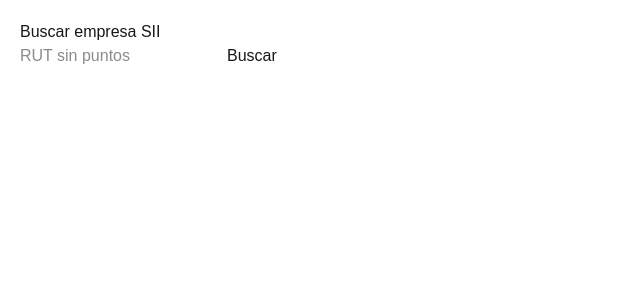
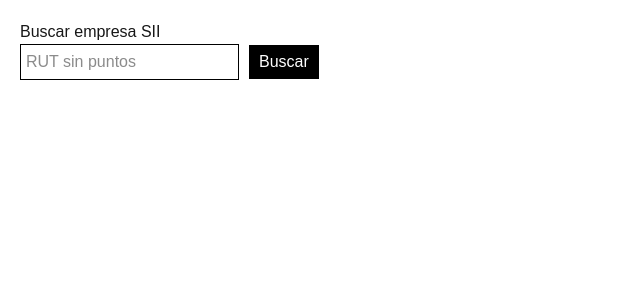
Before and after one commit to zarnoso/prospexa, a Next.js app: page / in a window 1280 px wide. Shown: the top 300 px of the page, without its empty margins (0-640 px from the left). Built offline with nearby package versions, Linux system fonts and the light colour scheme.

Commit message:
fix button click

```diff
--- a/app/page.tsx
+++ b/app/page.tsx
@@ -4,15 +4,19 @@
 
 export default function Home() {
   const [rut, setRut] = useState("");
-  const [result, setResult] = useState<any>(null);
+  const [result, setResult] = useState("");
 
   const buscar = async () => {
-    const url = `https://zeus.sii.cl/cvc/stc/stc.html?RUT=${rut}`;
+    try {
+      const url = `https://zeus.sii.cl/cvc/stc/stc.html?RUT=${rut}`;
 
-    const res = await fetch(url);
-    const html = await res.text();
+      const res = await fetch(url);
+      const html = await res.text();
 
-    setResult(html.substring(0, 500));
+      setResult(html.substring(0, 500));
+    } catch (error) {
+      setResult("Error al hacer fetch");
+    }
   };
 
   return (
@@ -23,11 +27,23 @@
         value={rut}
         onChange={(e) => setRut(e.target.value)}
         placeholder="RUT sin puntos"
+        style={{ border: "1px solid black", padding: 5 }}
       />
 
-      <button onClick={buscar}>Buscar</button>
+      <button
+        onClick={buscar}
+        style={{
+          marginLeft: 10,
+          padding: "5px 10px",
+          background: "black",
+          color: "white",
+          cursor: "pointer",
+        }}
+      >
+        Buscar
+      </button>
 
-      <pre>{result}</pre>
+      <pre style={{ marginTop: 20 }}>{result}</pre>
     </div>
   );
 }
```
